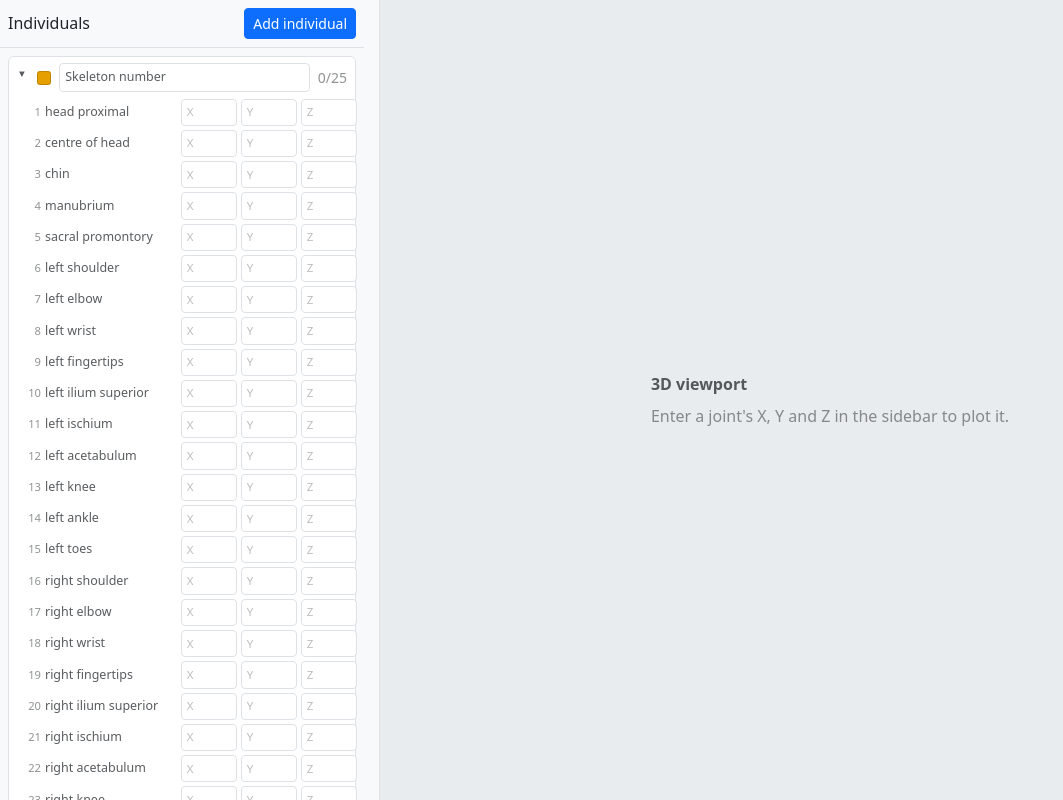
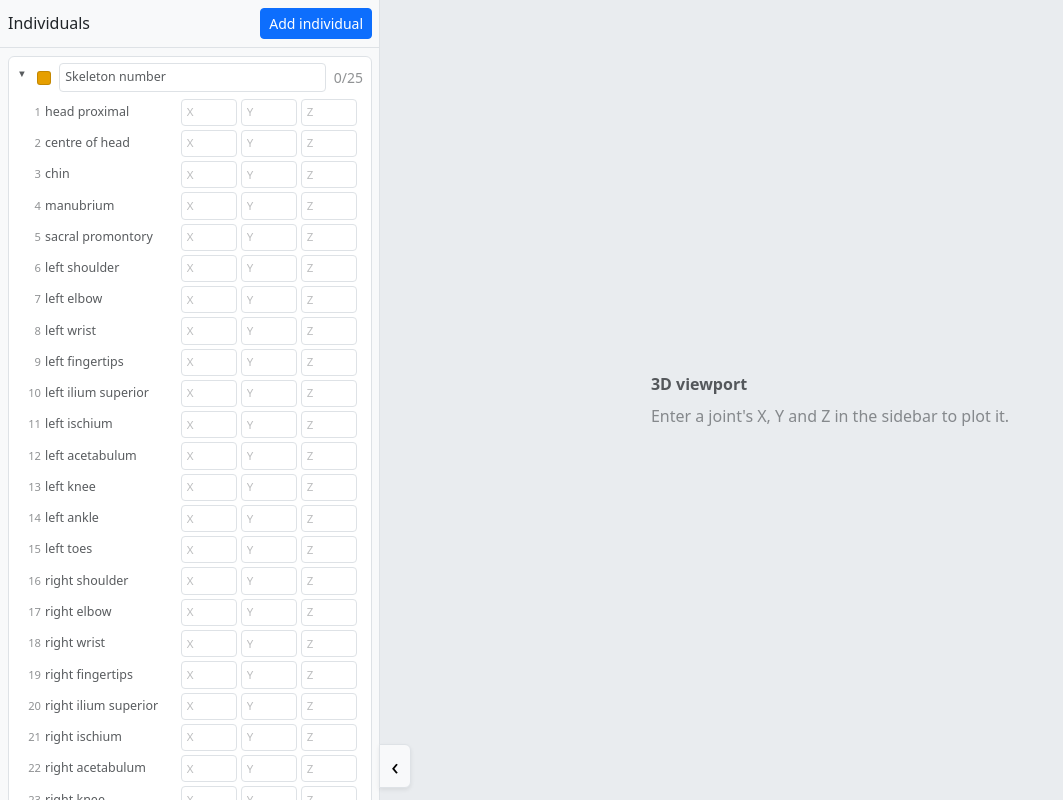
Before and after one commit to YashwardhanLaharia/3D-Skeleton-Plotter, a React (Vite) app: page / in a window 1280 px wide. Shown: the whole page, without its empty margins (0-1063 px from the left). Built offline with nearby package versions, Linux system fonts and the light colour scheme.

Commit message:
added collapseble sidebar

```diff
--- a/src/App.jsx
+++ b/src/App.jsx
@@ -63,6 +63,8 @@ function ViewportPlaceholder({ individuals }) {
 }
 
 export default function App() {
+  const [isSidebarOpen, setIsSidebarOpen] = useState(true);
+
   // The data model is now an array of individuals, not one coordinate object.
   // Each carries its own label, colour, and full coordinate set.
   const [individuals, setIndividuals] = useState(() => [
@@ -151,7 +153,7 @@ export default function App() {
   });
 
   return (
-    <div className="d-flex vh-100 overflow-hidden">
+    <div className="app-shell d-flex vh-100 overflow-hidden">
       <Sidebar
         individuals={individuals}
         openId={openId}
@@ -160,7 +162,21 @@ export default function App() {
         onAdd={handleAdd}
         onRemove={handleRemove}
         onLabelChange={handleLabelChange}
+        isOpen={isSidebarOpen}
       />
+
+      <button
+        type="button"
+        className={`btn btn-light sidebar-edge-toggle border ${isSidebarOpen ? "" : "sidebar-edge-toggle-collapsed"}`}
+        aria-label={`${isSidebarOpen ? "Hide" : "Show"} sidebar`}
+        aria-controls="individuals-sidebar"
+        aria-expanded={isSidebarOpen}
+        title={`${isSidebarOpen ? "Hide" : "Show"} sidebar`}
+        onClick={() => setIsSidebarOpen((isOpen) => !isOpen)}
+      >
+        <span aria-hidden="true">{isSidebarOpen ? "‹" : "›"}</span>
+      </button>
+
       <ViewportPlaceholder individuals={forViewport} />
     </div>
   );
--- a/src/app.css
+++ b/src/app.css
@@ -4,17 +4,56 @@
  * Colours come from Bootstrap's CSS variables (--bs-*) rather than fixed hex
  * values, so this stays correct if a dark theme is ever added.
  */
+.app-shell {
+  --sidebar-width: 380px;
+  position: relative;
+}
+
 .sidebar {
-  flex: 0 0 380px;
+  width: var(--sidebar-width);
+  flex: 0 0 var(--sidebar-width);
   min-width: 0;
   scrollbar-gutter: stable;
-  /* flex-shrink: 0; */
+  transition: flex-basis 180ms ease;
+}
+
+.sidebar.sidebar-collapsed {
+  width: 0;
+  flex-basis: 0;
+  border-right: 0 !important;
+  overflow: hidden;
+}
+
+.sidebar-content {
+  width: var(--sidebar-width);
 }
 
 .sidebar-header {
   position: sticky;
   top: 0;
   z-index: 1;
+}
+
+.sidebar-edge-toggle {
+  position: absolute;
+  bottom: 0.75rem;
+  left: calc(var(--sidebar-width) - 1px);
+  z-index: 10;
+  display: inline-flex;
+  width: 2rem;
+  height: 2.75rem;
+  align-items: center;
+  justify-content: center;
+  padding: 0;
+  border-radius: 0 0.375rem 0.375rem 0;
+  box-shadow: var(--bs-box-shadow-sm);
+  font-size: 1.5rem;
+  line-height: 1;
+  transition: left 180ms ease;
+}
+
+.sidebar-edge-toggle-collapsed {
+  left: 0;
 }
 
 .progress.progress-thin {
@@ -72,6 +111,8 @@
 }
 
 @media (prefers-reduced-motion: reduce) {
+  .sidebar,
+  .sidebar-edge-toggle,
   .progress-bar {
     transition: none;
   }
--- a/src/components/Sidebar.jsx
+++ b/src/components/Sidebar.jsx
@@ -129,9 +129,16 @@ export default function Sidebar({
   onAdd,
   onRemove,
   onLabelChange,
+  isOpen,
 }) {
   return (
-    <aside className="sidebar bg-body-tertiary border-end overflow-auto">
+    <aside
+      id="individuals-sidebar"
+      className={`sidebar bg-body-tertiary border-end ${isOpen ? "overflow-auto" : "sidebar-collapsed"}`}
+      aria-hidden={!isOpen}
+    >
+      {isOpen && (
+        <div className="sidebar-content">
           <header className="sidebar-header bg-body-tertiary border-bottom px-2 py-2 d-flex align-items-center justify-content-between">
             <h2 className="h6 mb-0">Individuals</h2>
             <button
@@ -157,6 +164,8 @@ export default function Sidebar({
               />
             ))}
           </div>
+        </div>
+      )}
     </aside>
   );
 }
```
Lines whose indentation alone changed are shown as unchanged.
